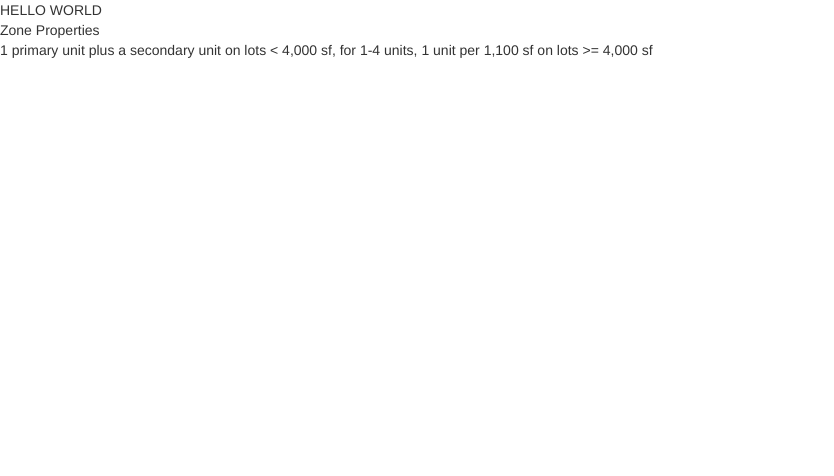
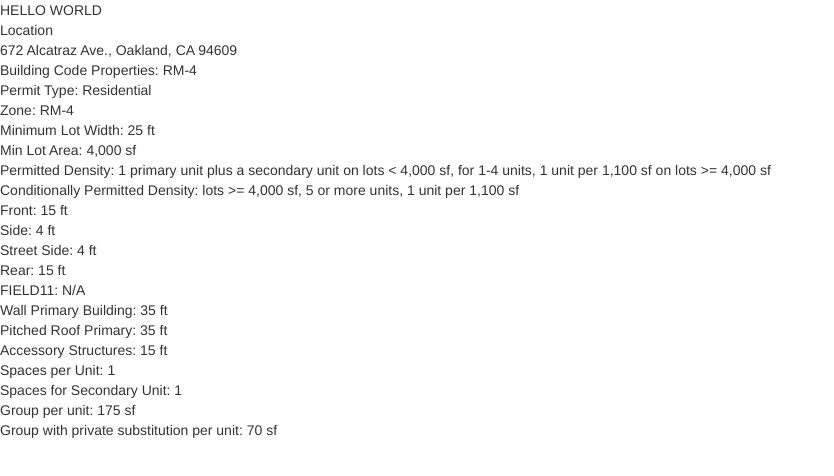
Before and after one commit to wroscoe/ipermit, a plain HTML site: page index.html in a window 1280 px wide. Shown: the whole page, without its empty margins (0-834 px from the left). Drawn offline with Linux system fonts and the light colour scheme; files that its build step writes are made by us from their sources.

Commit message:
updated properties

```diff
--- a/index.html
+++ b/index.html
@@ -45,7 +45,7 @@
 
 <body ontouchstart ng-controller="MainCtrl">
 
-  <div class="site-wrapper">
+  <div class="site-wrapper" >
     <div class="site-wrapper-inner">
       <div class="cover-container">
           HELLO WORLD
@@ -53,13 +53,30 @@
     </div>
   </div>
 
+
+
+
 <div>
-Zone Properties
+Location
+</div>
+<div >
+{{address}}
 </div>
 
-<div ng-repeat="prop in zoneProperties | filter:'RM-4'" ng-if="searched">
-{{prop['Permitted Density']}} <br />
+
+
+<div>
+Building Code Properties: {{zone}}
 </div>
+
+<div ng-repeat="prop in zoneProperties | filter:zone" ng-if="searched">
+<div ng-repeat="(propName, propValue) in prop">
+
+{{propName}}: {{propValue}} <br />
+</div>
+</div>
+
+
 
   <!-- build:js scripts/components.min.js -->
   <!-- bower:js -->
--- a/scripts/controllers/main.js
+++ b/scripts/controllers/main.js
@@ -16,6 +16,8 @@ angular.module('aih.IPermit')
         });
 
   $scope.searched=true;
+  $scope.address="672 Alcatraz Ave., Oakland, CA 94609";
+  $scope.zone='RM-4';
 
   })
 
```
